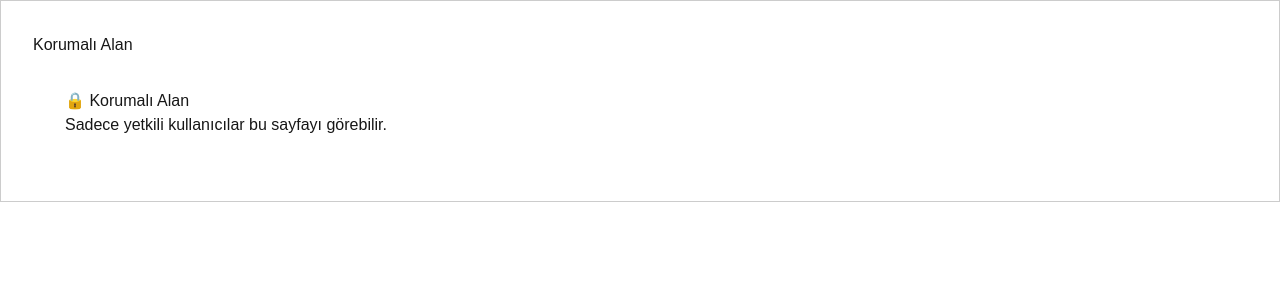
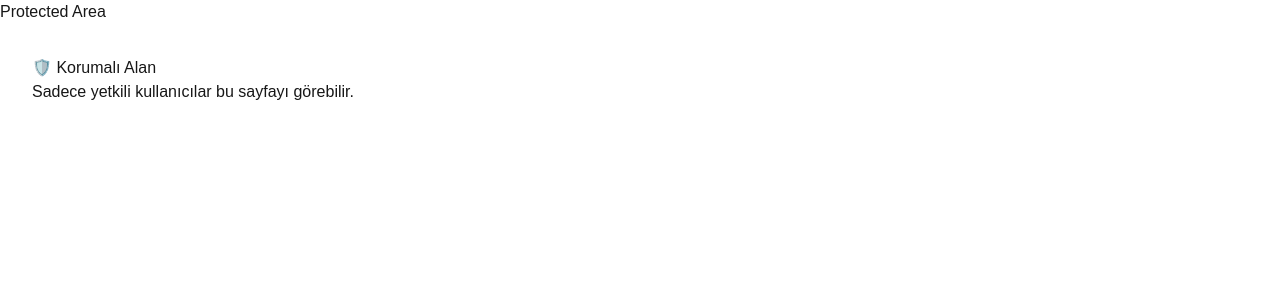
Before and after one commit to mechbuildpro/mechbuild-core-v4, a Next.js app: page /protected in a window 1280 px wide. Shown: the top 300 px of the page. Built offline with nearby package versions, Linux system fonts and the light colour scheme.

Commit message:
Fix broken routes for dashboard, login, protected pages

```diff
--- a/src/app/protected/layout.tsx
+++ b/src/app/protected/layout.tsx
@@ -1,8 +1,8 @@
 export default function ProtectedLayout({ children }: { children: React.ReactNode }) {
   return (
-    <section style={{ padding: '2rem', border: '1px solid #ccc' }}>
-      <h2>Korumalı Alan</h2>
-      {children}
-    </section>
+    <div>
+      <h2>Protected Area</h2>
+      <main>{children}</main>
+    </div>
   );
 }
--- a/src/app/protected/page.tsx
+++ b/src/app/protected/page.tsx
@@ -1,7 +1,7 @@
 export default function ProtectedPage() {
   return (
     <main style={{ padding: '2rem' }}>
-      <h1>🔒 Korumalı Alan</h1>
+      <h1>🛡️ Korumalı Alan</h1>
       <p>Sadece yetkili kullanıcılar bu sayfayı görebilir.</p>
     </main>
   );
```
